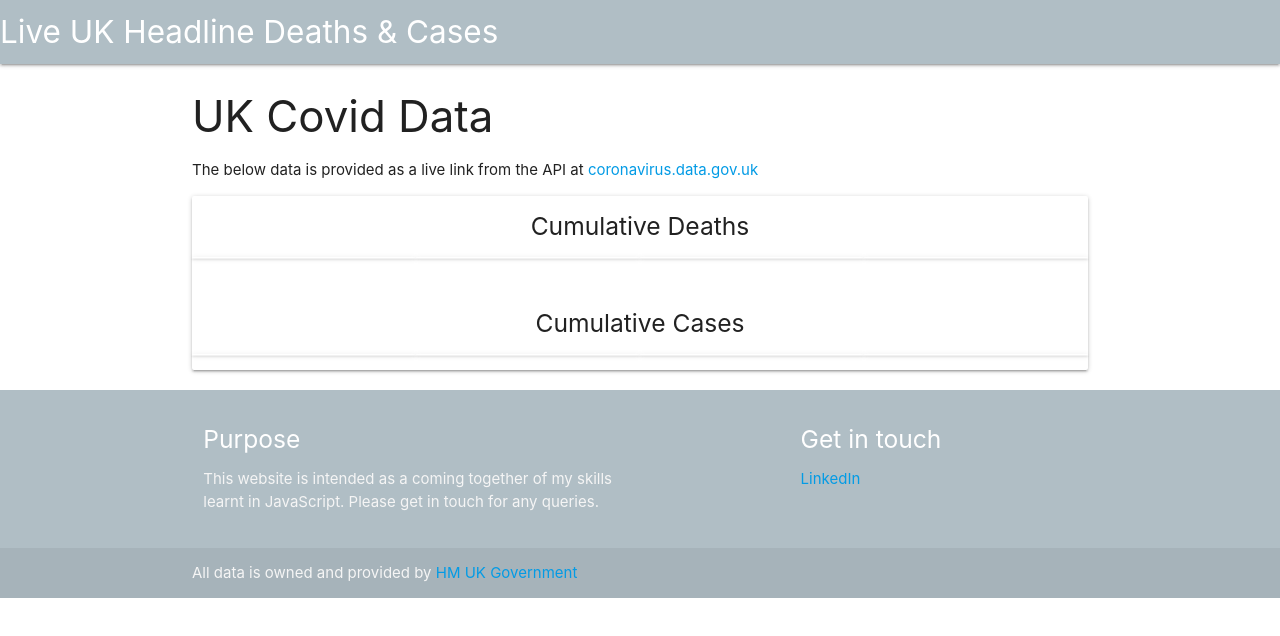
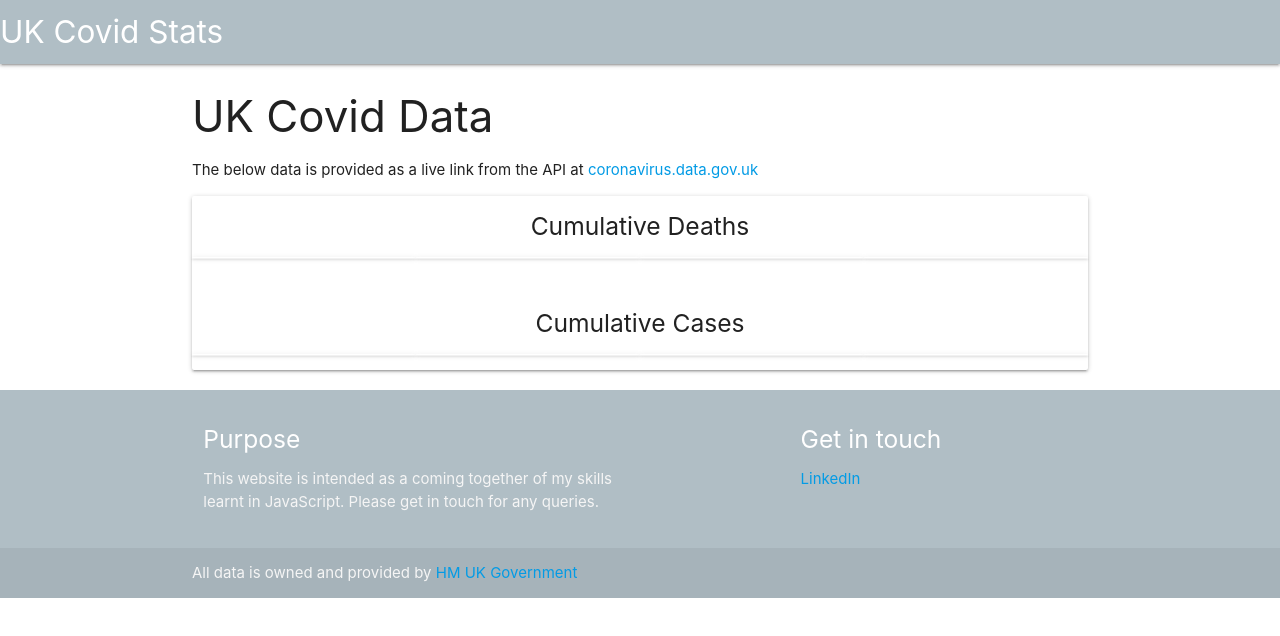
Before and after one commit to pauldewilson/live-uk-covid-data, a website: page index.html in a window 1280 px wide. Drawn offline with nearby package versions, Linux system fonts and the light colour scheme; no server answers.

```diff
--- a/index.html
+++ b/index.html
@@ -13,7 +13,7 @@
   <body>
     <nav>
         <div class="nav-wrapper #b0bec5 blue-grey lighten-3">
-          <a href="#" class="brand-logo">Live UK Headline Deaths & Cases</a>
+          <a href="/" class="brand-logo">UK Covid Stats</a>
           <ul id="nav-mobile" class="right hide-on-med-and-down">
           </ul>
         </div>
```
